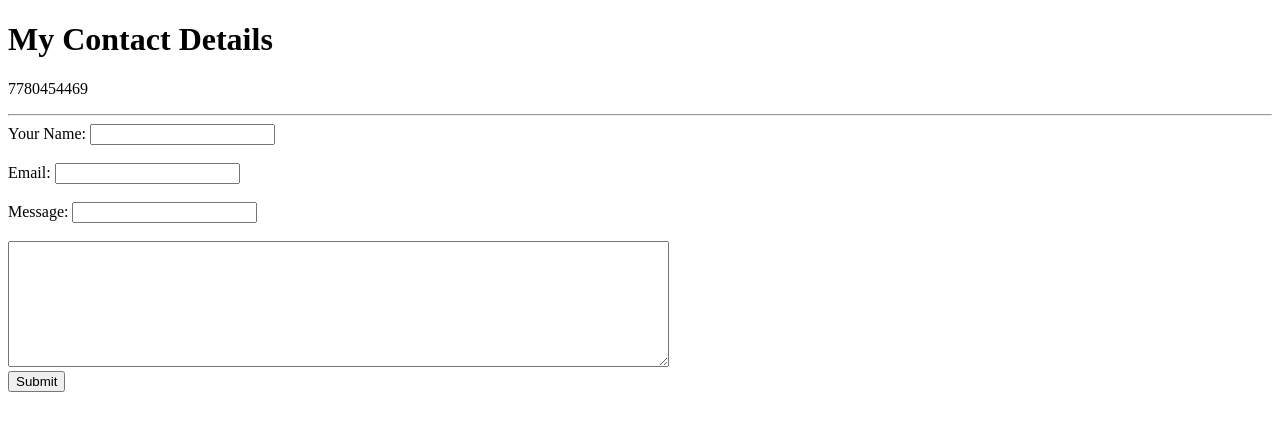
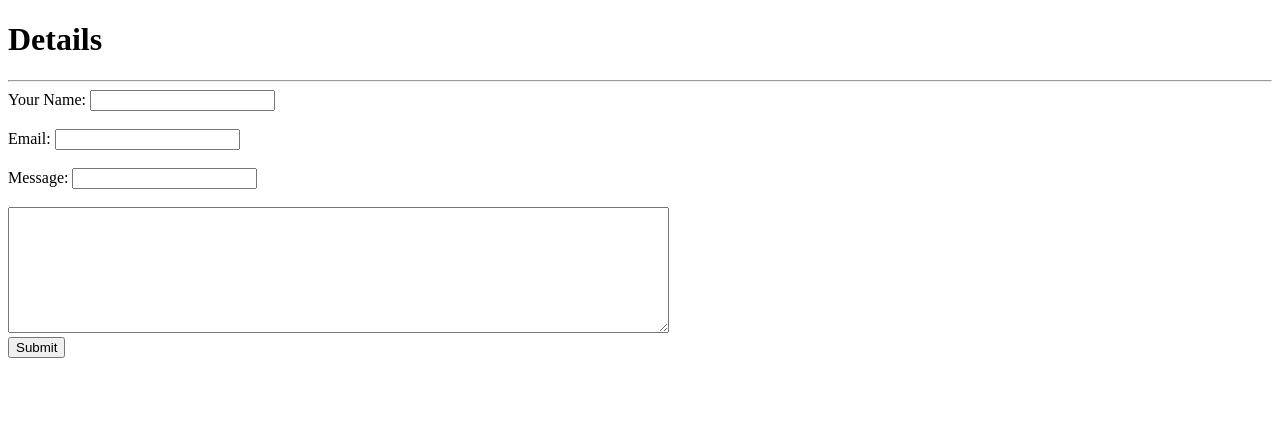
Before and after one commit to RohithReddy36/cv, a plain HTML site: page contacts.html in a window 1280 px wide. Drawn offline with Linux system fonts and the light colour scheme.

Commit message:
Update contacts.html

```diff
--- a/contacts.html
+++ b/contacts.html
@@ -5,8 +5,7 @@
    </head>
 
    <body>
-    <h1>My Contact Details</h1>
-    <p>7780454469</p>
+    <h1>Details</h1>
     <hr>
     <forms class="" action="index.html" method="post">
       <label>Your Name:</label>
```
